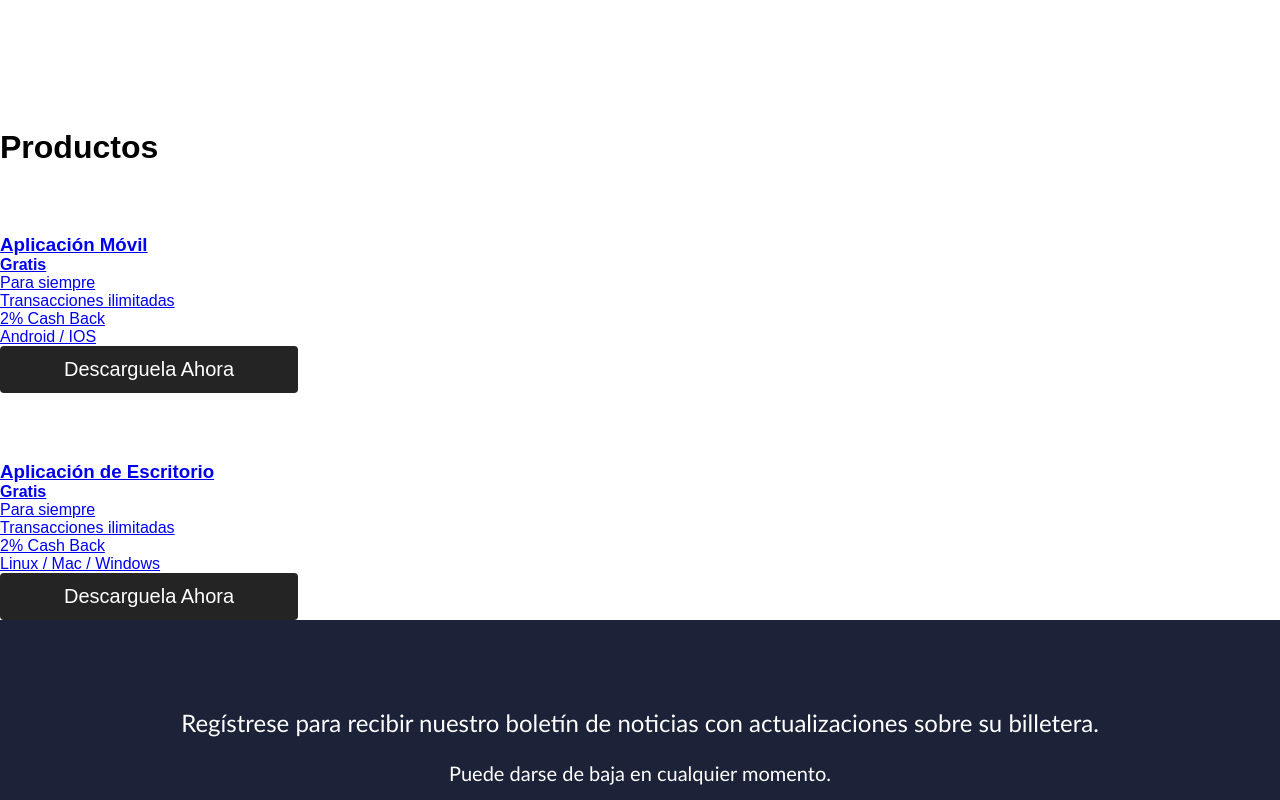
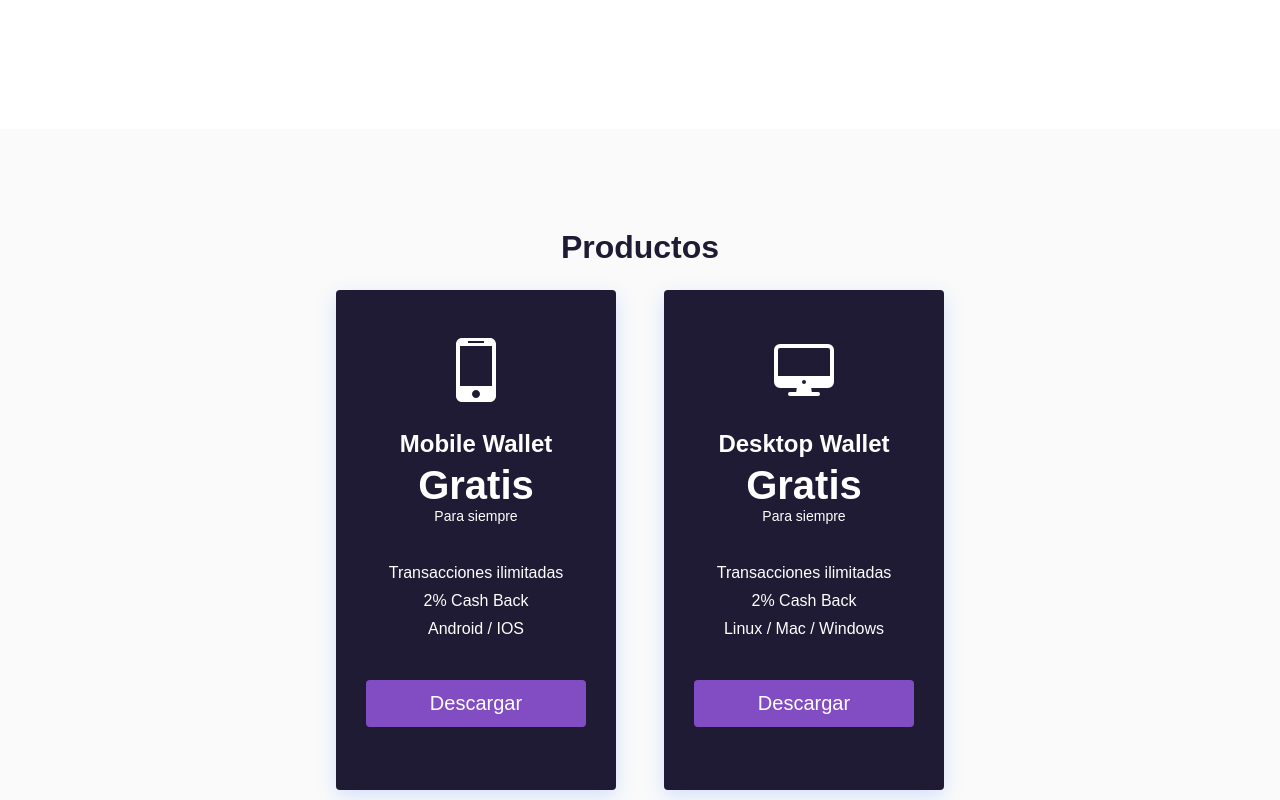
Before and after one commit to adrianGette/react-website-responsive, a React (Create React App) app: page / in a window 1280 px wide. Shown: the part 3160-3960 px from the top of the page. Built offline with nearby package versions, Linux system fonts and the light colour scheme.

Commit message:
Add css styles to Products.js

```diff
--- a/src/components/Products.css
+++ b/src/components/Products.css
@@ -0,0 +1,108 @@
+.products__section {
+  padding: 100px 0 160px;
+  display: flex;
+  flex-direction: column;
+  justify-content: center;
+  background: #fafafa;
+}
+
+.products__container-card {
+  /* background: linear-gradient(45deg, #0660e9 0%, #276afb 100%); */
+  background: #1f1b34;
+  box-shadow: 0 6px 20px rgba(56, 125, 255, 0.2);
+  width: 280px;
+  height: 500px;
+  text-decoration: none;
+  border-radius: 4px;
+  margin: 0 24px;
+}
+
+/* .products__container-card:nth-child(2) {
+  background: #1f1b34;
+  margin: 0 24px;
+} */
+
+.products__container-card:hover {
+  transform: scale(1.06);
+  transition: all 0.3s ease-out;
+  color: #1c2237;
+}
+
+.products__container {
+  display: flex;
+  justify-content: center;
+  align-items: center;
+}
+
+.products__wrapper {
+  display: flex;
+  flex-direction: column;
+  align-items: center;
+  margin: 0 auto;
+}
+
+.products__heading {
+  color: #1f1b34;
+  margin-bottom: 24px;
+}
+
+.products__container-cardInfo {
+  display: flex;
+  flex-direction: column;
+  height: 500px;
+  padding: 24px;
+  align-items: center;
+  color: #fff;
+}
+
+.products__container-cardInfo h3 {
+  margin-bottom: 5px;
+  font-size: 24px;
+}
+
+.products__container-cardInfo h4 {
+  font-size: 40px;
+}
+
+.products__container-cardInfo p {
+  margin-bottom: 24px;
+  font-size: 14px;
+}
+
+.products__container-features {
+  margin: 16px 0 32px;
+  list-style: none;
+  display: flex;
+  flex-direction: column;
+  align-items: center;
+}
+
+.products__container-features li {
+  margin-bottom: 10px;
+}
+
+.icon {
+  margin: 24px 0;
+}
+
+@media screen and (max-width: 960px) {
+  .products__container {
+    display: flex;
+    flex-direction: column;
+    justify-content: center;
+    align-items: center;
+    width: 100%;
+  }
+
+  .products__container-card {
+    width: 90%;
+    margin: 24px;
+  }
+
+  .products__wrapper {
+    margin: 0 30px;
+    display: flex;
+    flex-direction: column;
+    align-items: center;
+  }
+}
--- a/src/components/Products.js
+++ b/src/components/Products.js
@@ -4,6 +4,7 @@ import { IoDesktopOutline } from 'react-icons/io5';
 import { Link } from 'react-router-dom';
 import { Button } from './Button';
 import { IconContext } from 'react-icons/lib';
+import './Products.css';
 
 function Products() {
     return (
@@ -18,7 +19,7 @@ function Products() {
                                     <div className="icon">
                                         <ImMobile />
                                     </div>
-                                    <h3>Aplicación Móvil</h3>
+                                    <h3>Mobile Wallet</h3>
                                     <h4>Gratis</h4>
                                     <p>Para siempre</p>
                                     <ul className="products__container-features">
@@ -26,8 +27,8 @@ function Products() {
                                         <li>2% Cash Back</li>
                                         <li>Android / IOS</li>
                                     </ul>
-                                    <Button buttonSize='btn--wide' buttonColor='primary'>
-                                        Descarguela Ahora
+                                    <Button buttonSize='btn--wide' buttonColor='blue'>
+                                        Descargar
                                     </Button>
                                 </div>
                             </Link>
@@ -36,7 +37,7 @@ function Products() {
                                     <div className="icon">
                                         <IoDesktopOutline />
                                     </div>
-                                    <h3>Aplicación de Escritorio</h3>
+                                    <h3>Desktop Wallet</h3>
                                     <h4>Gratis</h4>
                                     <p>Para siempre</p>
                                     <ul className="products__container-features">
@@ -44,8 +45,8 @@ function Products() {
                                         <li>2% Cash Back</li>
                                         <li>Linux / Mac / Windows</li>
                                     </ul>
-                                    <Button buttonSize='btn--wide' buttonColor='primary'>
-                                        Descarguela Ahora
+                                    <Button buttonSize='btn--wide' buttonColor='blue'>
+                                        Descargar
                                     </Button>
                                 </div>
                             </Link>
```
